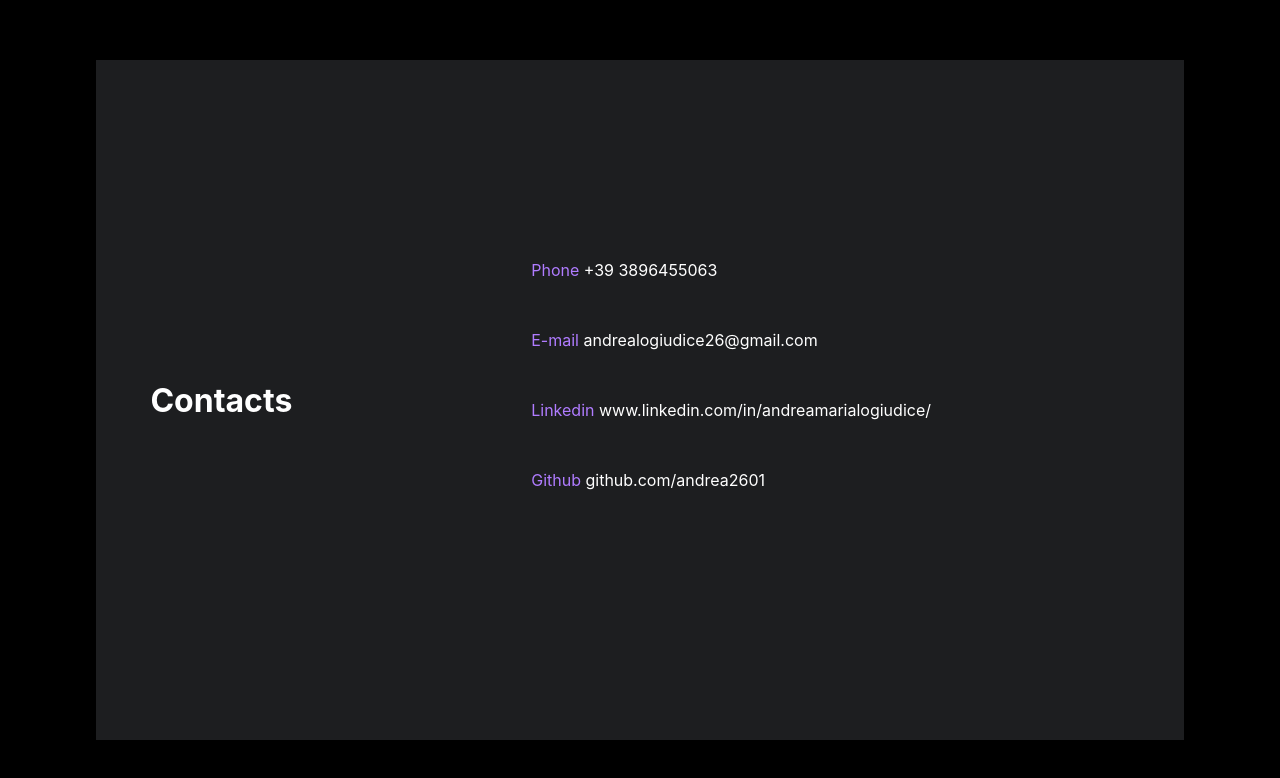
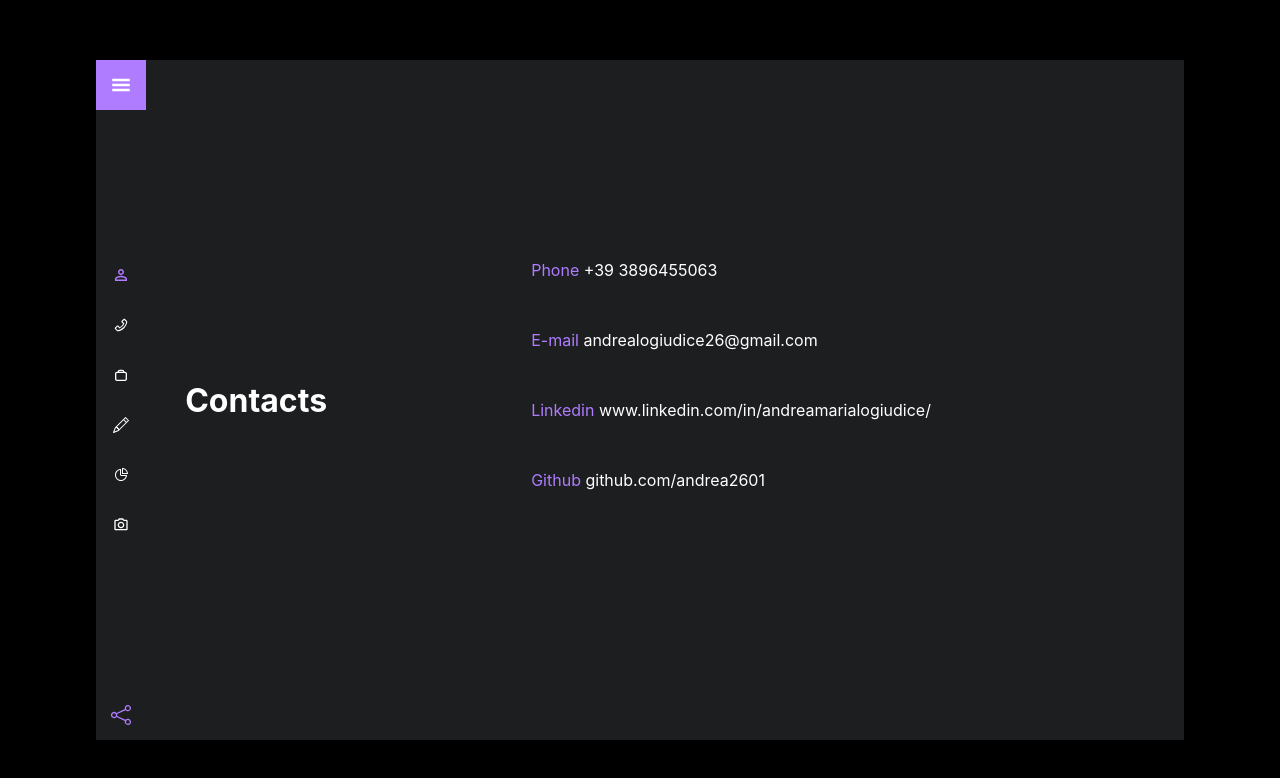
Before and after one commit to andrea2601/myCv, a Next.js app: page /contacts in a window 1280 px wide. Shown: the top 778 px of the page. Built offline with nearby package versions, Linux system fonts and the light colour scheme.

Commit message:
fix: sidebar added

```diff
--- a/components/DefaultLayout/index.jsx
+++ b/components/DefaultLayout/index.jsx
@@ -1,4 +1,4 @@
-// import {SideBar} from "../Sidebar";
+import {SideBar} from "../../components/SideBar";
 import SideBarOpen from "../SideBarOpen";
 import styles from "./styles.module.scss";
 import { useState } from "react";
@@ -7,7 +7,7 @@ export const DefaultLayout = ({ children }) => {
   return (
     <div className={styles.PageContainer}>
       <div className={styles.container}>
-        {/* <SideBar openSideBar={setIsOpen} /> */}
+        <SideBar openSideBar={setIsOpen} />
         <SideBarOpen isOpen={isOpen} setIsOpen={setIsOpen} />
 
 
```
